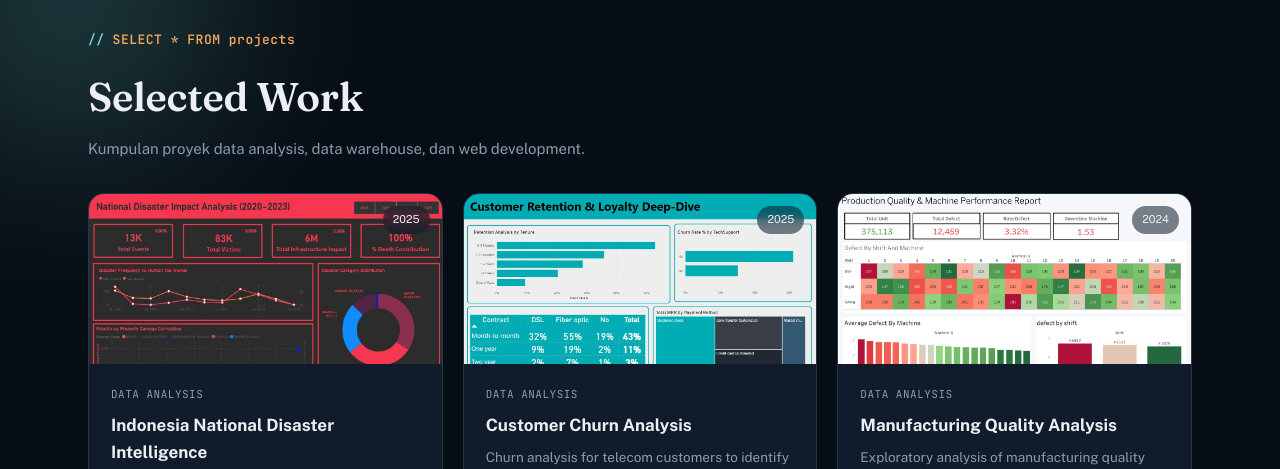
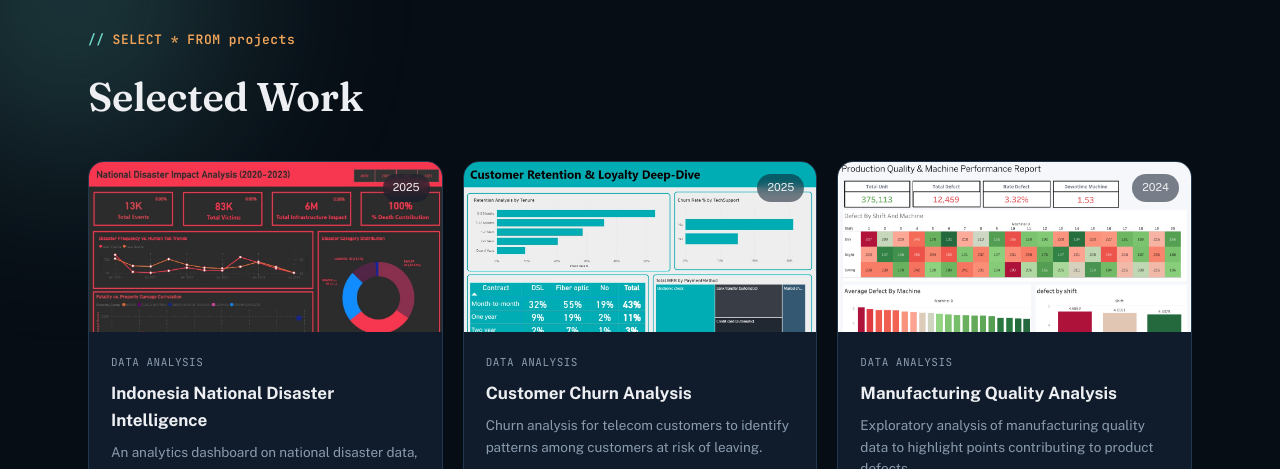
Before and after one commit to Fauzann79/Fauzan-Portofolio-Website, a plain HTML site: page index.html in a window 1280 px wide. Shown: the part 4700-5169 px from the top of the page. Drawn offline with nearby package versions, Linux system fonts and the light colour scheme.

Commit message:
Update index.html

```diff
--- a/index.html
+++ b/index.html
@@ -264,7 +264,6 @@
   <div class="wrap">
     <div class="eyebrow reveal">SELECT * FROM projects</div>
     <h2 class="reveal" style="margin-bottom:8px;">Selected Work</h2>
-    <p class="reveal" style="color:var(--muted); font-size:15px; max-width:520px; margin-bottom:32px;">Kumpulan proyek data analysis, data warehouse, dan web development.</p>
 
     <div class="work-grid reveal-stagger">
       <div class="work-card">
```
